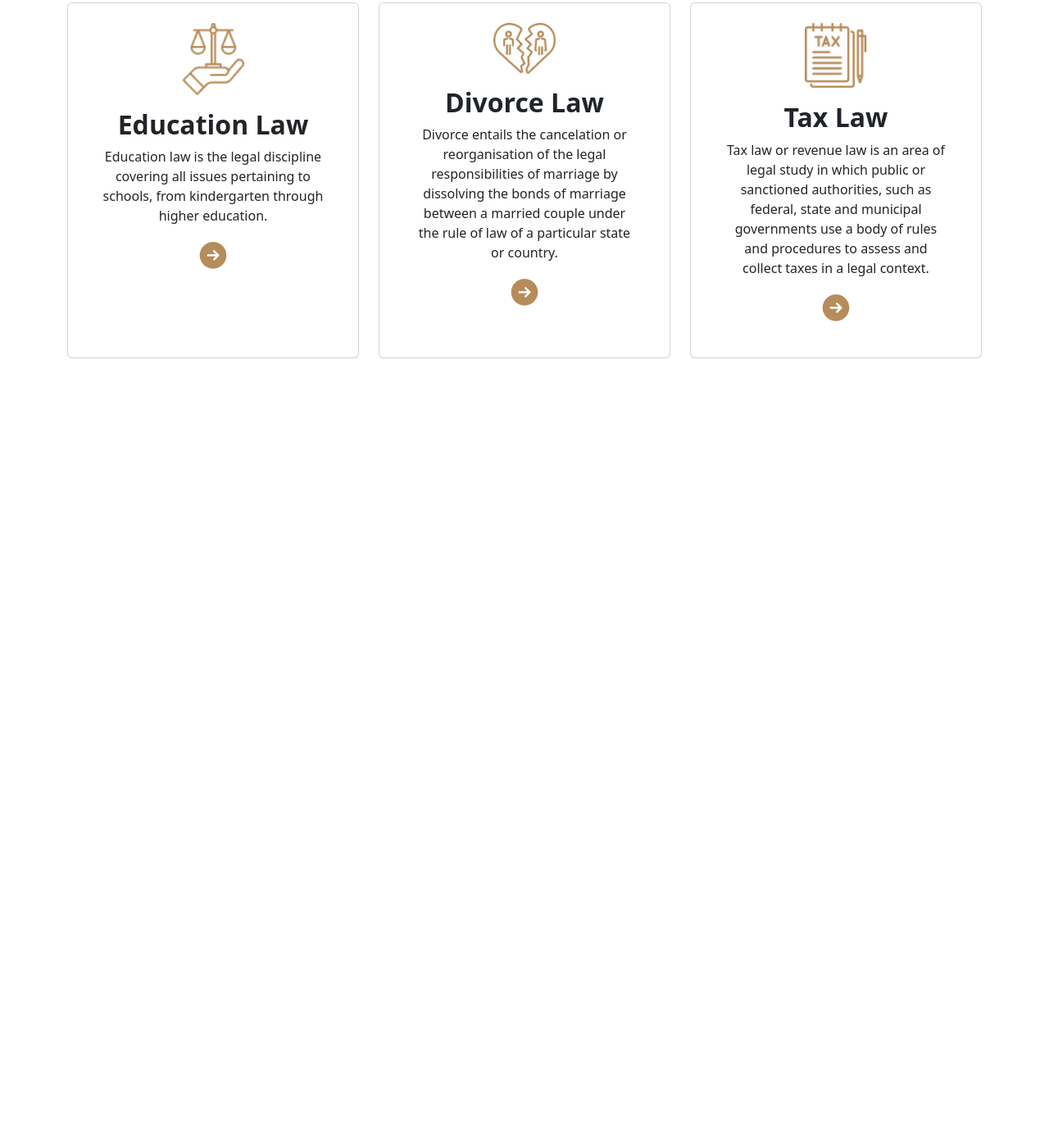
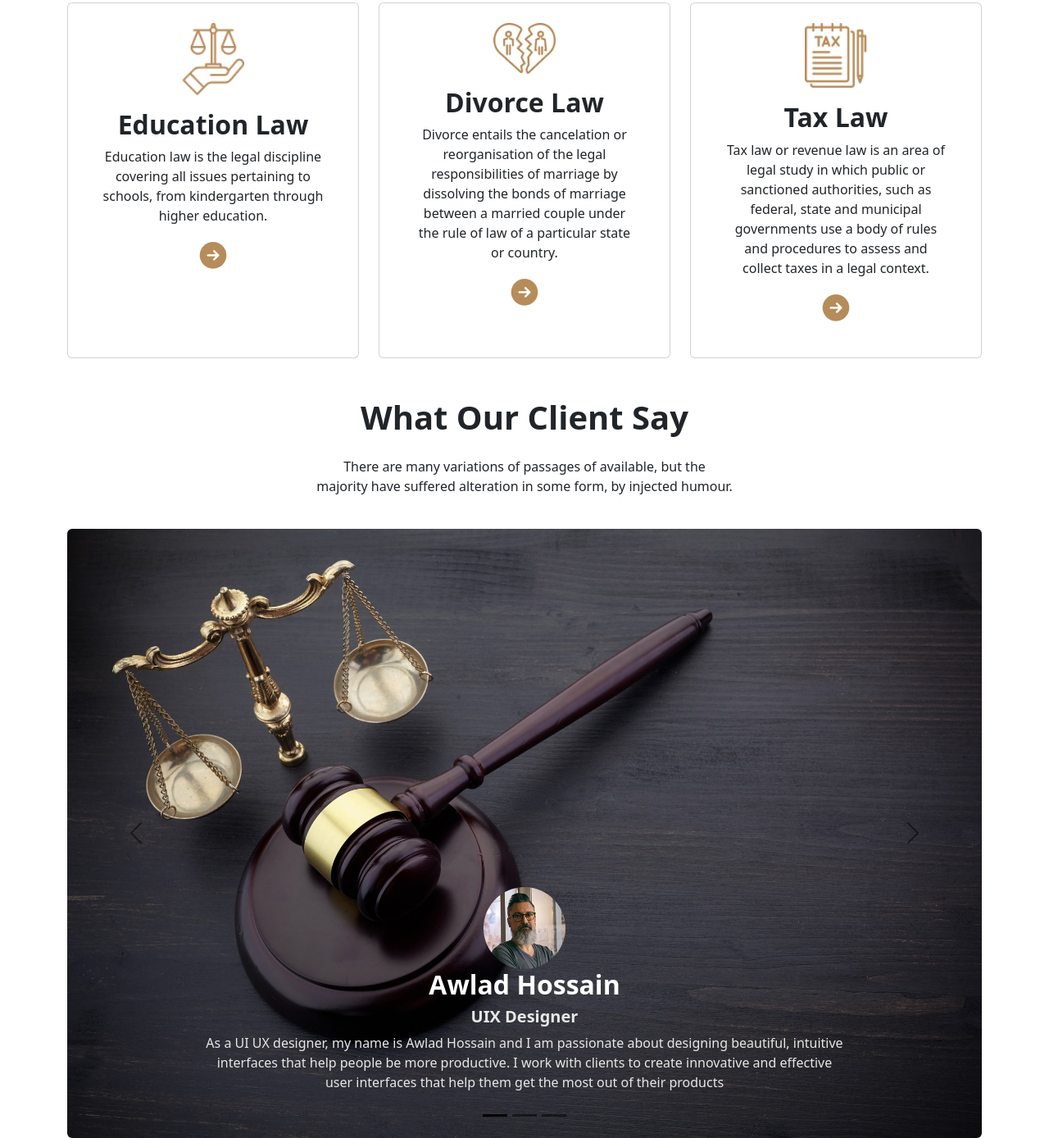
Before and after one commit to Chandan-Chandra-shil/legal-solution, a plain HTML site: page index.html in a window 1280 px wide. Shown: the part 1279-2667 px from the top of the page at 82% size. Before the commit the page ends 1716 px from the top, so only its background shows below. Drawn offline with Linux system fonts and the light colour scheme.

Commit message:
added client say section

```diff
--- a/index.html
+++ b/index.html
@@ -70,13 +70,14 @@
   </header>
   <main>
     <!-- lagal practice area start -->
-    <section class="container-lg mx-auto ">
+    <section class="container-lg mx-auto mb-5 ">
       <div class="text-center">
         <h1 class="fs-1 fw-bolder pb-3">The Legal Practice Area</h1>
         <p class="text-secoundery pb-4">There are many variations of passages of Lorem Ipsum available, but the
           <br>majority have suffered alteration in
           some form,
-          by injected humour.</p>
+          by injected humour.
+        </p>
       </div>
       <div class="row row-cols-1 row-cols-md-3 g-4">
         <div class="col">
@@ -158,8 +159,77 @@
       </div>
 
     </section>
-    <!-- lagal practice area end -->
+    <!-- legal practice area end -->
+    <!-- Client Say start -->
+    <section class="container-lg mx-auto">
+      <div class="text-center">
+        <h1 class="fs-1 fw-bolder pb-3">What Our Client Say</h1>
+        <p class="text-secoundery pb-4">There are many variations of passages of available, but the
+          <br>majority have suffered alteration in
+          some form,
+          by injected humour.
+        </p>
+      </div>
+      <div id="carouselExampleDark" class="carousel carousel-dark slide ">
+        <div class="carousel-indicators">
+          <button type="button" data-bs-target="#carouselExampleDark" data-bs-slide-to="0" class="active"
+            aria-current="true" aria-label="Slide 1"></button>
+          <button type="button" data-bs-target="#carouselExampleDark" data-bs-slide-to="1"
+            aria-label="Slide 2"></button>
+          <button type="button" data-bs-target="#carouselExampleDark" data-bs-slide-to="2"
+            aria-label="Slide 3"></button>
+        </div>
+        <div class="carousel-inner rounded">
+          <div class="carousel-item active" data-bs-interval="10000">
+            <img src="images/slider-1.jpg" class="d-block w-100" alt="...">
+            <div class="carousel-caption d-none d-md-block ">
+              <img src="images/person 1.png" alt="">
+              <h3 class="text-white fs-2 fw-bold">Awlad Hossain</h3>
+              <h5 class="text-secondary fw-semibold">UIX Designer</h5>
+              <p class="text-secondary">As a UI UX designer, my name is Awlad Hossain and I am passionate about designing beautiful, intuitive interfaces that help
+              people be more productive. I work with clients to create innovative and effective user interfaces that help them get the
+              most out of their products</p>
+            </div>
+          </div>
+          <div class="carousel-item" data-bs-interval="2000">
+            <img src="images/slider-2.jpg" class="d-block w-100" alt="...">
+            <div class="carousel-caption d-none d-md-block ">
+              <img src="images/person 3.png" alt="">
+              <h3 class="text-white fs-2 fw-bold">Awlad Hossain</h3>
+              <h5 class="text-secondary fw-semibold">UIX Designer</h5>
+              <p class="text-secondary">As a UI UX designer, my name is Awlad Hossain and I am passionate about designing beautiful,
+                intuitive interfaces that help
+                people be more productive. I work with clients to create innovative and effective user interfaces that help them get
+                the
+                most out of their products</p>
+            </div>
 
+          </div>
+          <div class="carousel-item">
+            <img src="images/slider-3.jpg" class="d-block w-100" alt="...">
+            <div class="carousel-caption d-none d-md-block ">
+              <img src="images/author.jpg" alt="">
+              <h3 class="text-white fs-2 fw-bold">Awlad Hossain</h3>
+              <h5 class="text-secondary fw-semibold">UIX Designer</h5>
+              <p class="text-secondary">As a UI UX designer, my name is Awlad Hossain and I am passionate about designing beautiful,
+                intuitive interfaces that help
+                people be more productive. I work with clients to create innovative and effective user interfaces that help them get
+                the
+                most out of their products</p>
+            </div>
+          </div>
+        </div>
+        <button class="carousel-control-prev" type="button" data-bs-target="#carouselExampleDark" data-bs-slide="prev">
+          <span class="carousel-control-prev-icon" aria-hidden="true"></span>
+          <span class="visually-hidden">Previous</span>
+        </button>
+        <button class="carousel-control-next" type="button" data-bs-target="#carouselExampleDark" data-bs-slide="next">
+          <span class="carousel-control-next-icon" aria-hidden="true"></span>
+          <span class="visually-hidden">Next</span>
+        </button>
+      </div>
+    </section>
+    <!-- Client Say end -->
 
 
   </main>
```
Also changed, not shown: images/author.jpg (added), images/person 1.png (added), images/person 3.png (added).
